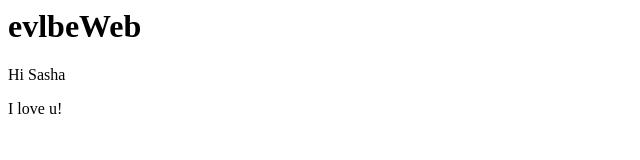
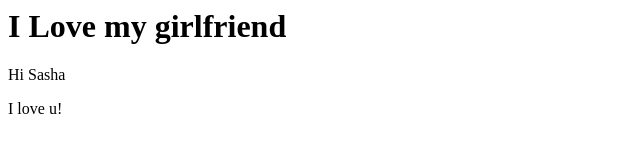
Before and after one commit to evlbe/Testing, a plain HTML site: page index.html in a window 1280 px wide. Shown: the whole page, without its empty margins (0-640 px from the left). Drawn offline with Linux system fonts and the light colour scheme.

Commit message:
Update index.html

```diff
--- a/index.html
+++ b/index.html
@@ -5,7 +5,7 @@
     <title>Document</title>
 </head>
 <body>
-    <h1>evlbeWeb</h1>
+    <h1>I Love my girlfriend</h1>
     <p>Hi Sasha</p>
     <p>I love u!</p>
 </body>
```
